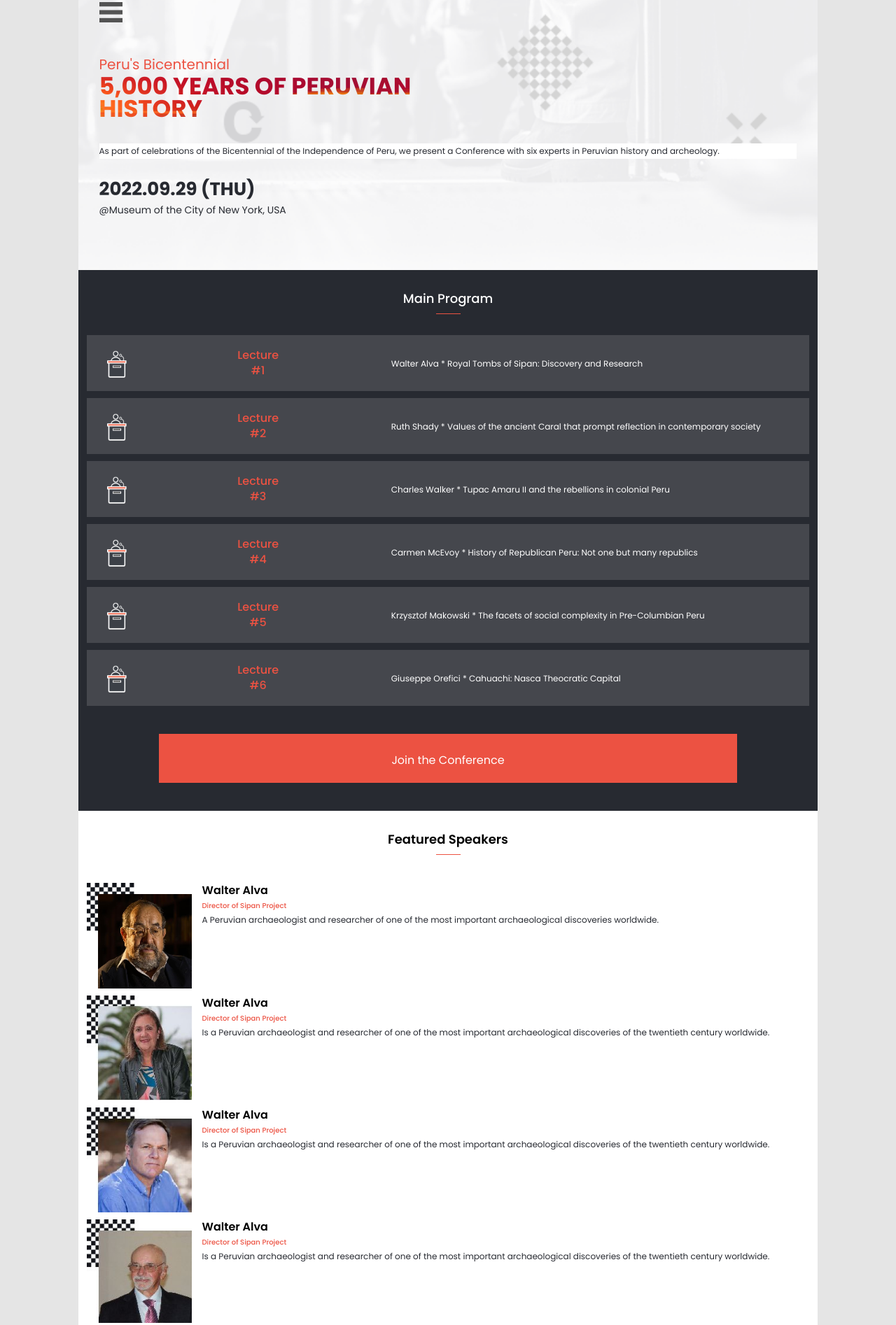
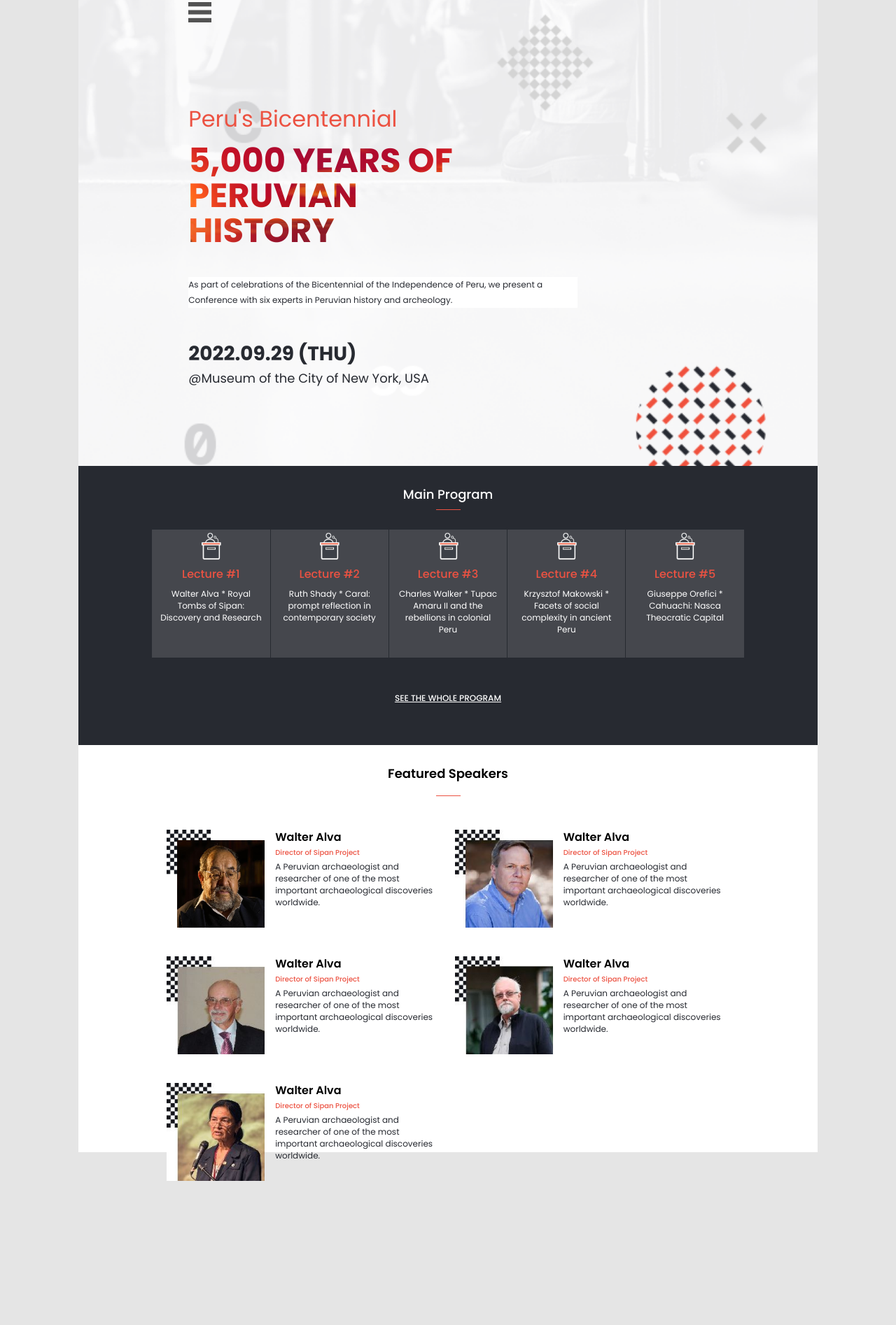
Before and after one commit to cmolinan/Landing-page-for-a-Conference, a plain HTML site: page index.html in a window 1280 px wide. Shown: the part 52-1946 px from the top of the page at 70% size. After the commit the page ends 1740 px from the top, so only its background shows below. Drawn offline with Linux system fonts and the light colour scheme; a web font is replaced by a local one.

Commit message:
First part of desktop conversion

```diff
--- a/index.html
+++ b/index.html
@@ -54,49 +54,46 @@
         </p>
         <h3>2022.09.29 (THU)</h3>
         <h4>@Museum of the City of New York, USA</h4>
-        <!-- <img src="./images/icons/squares.webp"  alt="close menu"> -->
       </div>
-      <div class="program">
-        <h2>Main Program</h2>
-        <!-- <img src="./images/icons/last-line.svg"  alt=""> -->
+      <div class="program-zone">
+
+        <h2 id="program-title">Main Program</h2>
         <div class="line"></div>
+
+        <!-- --Program-- -->
+        <div id="program">
           <div class="lecture">
             <img src="./images/icons/program_icon_01.png"  alt="Lecture 1">
-          <h3>Lecture<br>#1</h3>
+            <h3>Lecture #1</h3>
             <p>Walter Alva * Royal Tombs of Sipan: Discovery and Research</p>
           </div>
           <div class="lecture">
             <img src="./images/icons/program_icon_01.png"  alt="Lecture 2">
-          <h3>Lecture<br>#2</h3>
-          <!-- <p>Ruth Shady * The Caral Civilization: reflections
-            on contemporary society</p> -->
-          <p>Ruth Shady * Values of the ancient Caral
-            that prompt reflection in contemporary society
+            <h3>Lecture #2</h3>
+            <p>Ruth Shady * Caral: prompt reflection in contemporary society
             </p>
           </div>
           <div class="lecture">
             <img src="./images/icons/program_icon_01.png"  alt="Lecture 3">
-          <h3>Lecture<br>#3</h3>
+            <h3>Lecture #3</h3>
             <p>Charles Walker * Tupac Amaru II and the rebellions in colonial Peru</p>
           </div>
           <div class="lecture">
-          <img src="./images/icons/program_icon_01.png"  alt="Lecture 4">
-          <h3>Lecture<br>#4</h3>
-          <p>Carmen McEvoy * History of Republican Peru: Not one but
-            many republics</p>
-        </div>
-        <div class="lecture">
             <img src="./images/icons/program_icon_01.png"  alt="Lecture 5">
-          <h3>Lecture<br>#5</h3>
-          <p>Krzysztof Makowski * The facets of social
-            complexity in Pre-Columbian Peru</p>
+            <h3>Lecture #4</h3>
+            <p>Krzysztof Makowski * Facets of social
+              complexity in ancient Peru</p>
           </div>
           <div class="lecture">
             <img src="./images/icons/program_icon_01.png"  alt="Lecture 6">
-          <h3>Lecture<br>#6</h3>
+            <h3>Lecture #5</h3>
             <p>Giuseppe Orefici * Cahuachi: Nasca
               Theocratic Capital</p>
           </div>
+        </div>
+        <!-- end of program -->
+
+        <h4 id="program-see"><u >SEE THE WHOLE PROGRAM</u></h4>
         <div class="rectangle"><br>Join the Conference</div>
       </div>
 
@@ -116,26 +113,13 @@
             </div>
           </div>
           <div class="lecturer">
-            <img src="./images/Carmen-McEvoy.jpg"  alt="Lecturer 1">
-            <div class="details">
-              <h2>Walter Alva</h2>
-              <h3>Director of Sipan Project</h3>
-              <p>Is a Peruvian archaeologist and
-                researcher of one of the most important
-                archaeological discoveries of the twentieth
-                century worldwide.
-              </p>
-            </div>
-          </div>
-          <div class="lecturer">
             <img src="./images/Charles-Walker.jpg"  alt="Lecturer 1">
             <div class="details">
               <h2>Walter Alva</h2>
               <h3>Director of Sipan Project</h3>
-              <p>Is a Peruvian archaeologist and
+              <p>A Peruvian archaeologist and
                 researcher of one of the most important
-                archaeological discoveries of the twentieth
-                century worldwide.
+                archaeological discoveries worldwide.
               </p>
             </div>
           </div>
@@ -144,15 +128,14 @@
             <div class="details">
               <h2>Walter Alva</h2>
               <h3>Director of Sipan Project</h3>
-              <p>Is a Peruvian archaeologist and
+              <p>A Peruvian archaeologist and
                 researcher of one of the most important
-                archaeological discoveries of the twentieth
-                century worldwide.
+                archaeological discoveries worldwide.
               </p>
             </div>
           </div>
           <div class="lecturer">
-            <img src="./images/Krzysztof Makowski.jpg"  alt="Lecturer 1">
+            <img src="./images/Krzysztof-Makowski.jpg"  alt="Lecturer 1">
             <div class="details">
               <h2>Walter Alva</h2>
               <h3>Director of Sipan Project</h3>
@@ -167,31 +150,17 @@
             <div class="details">
               <h2>Walter Alva</h2>
               <h3>Director of Sipan Project</h3>
-              <p>Is a Peruvian archaeologist and
+              <p>A Peruvian archaeologist and
                 researcher of one of the most important
-                archaeological discoveries of the twentieth
-                century worldwide.
+                archaeological discoveries worldwide.
               </p>
             </div>
           </div>
 
-
         </div>
-
-
       </div>
 
     </section>
-    <!-- <section class="about-section" id="about-section">
-      <div class="about">
-        <h1>I'm Carlos<br>
-          Glad to see you!</h1>
-        <p>
-          I'm a software developer! I can help you build a product , feature or website. Look through some of my work
-          and experience! If you like what you see and have a project you need coded, don't hestiate to contact me.
-        </p>
-      </div>
-    </section> -->
   </main>
   <script src="code.js"></script>
 </body>
--- a/styles.css
+++ b/styles.css
@@ -147,9 +147,15 @@ body {
   font-size: 10px;
   line-height: 14px;
   text-align: center;
-  padding-bottom: 20px;
-  padding-top: 30px;
   justify-content: center;
+}
+
+.division {
+  background-color: #e5e5e5;
+  width: 100%;
+  height: 2px;
+  margin-bottom: 10px;
+  margin-top: 30px;
 }
 
 .speakers h2 {
@@ -162,13 +168,17 @@ body {
   padding-bottom: 10px;
 }
 
-.program h2 {
+#program-title {
   color: white;
   text-align: center;
   font-size: 18px;
   font-weight: 500;
   line-height: 22px;
   padding-top: 30px;
+}
+
+#program-see {
+  display: none;
 }
 
 .details h2 {
@@ -223,8 +233,9 @@ body {
   font-size: 12px;
   font-weight: 350;
   line-height: 17px;
-  width: 60%;
-  padding: 0 5px 0 10px;
+  width: 65%;
+  min-width: 140px;
+  padding: 0 1% 0 1%;
   align-self: center;
 }
 
@@ -295,6 +306,10 @@ body {
   font-size: 26px;
 }
 
+.homepage h3 {
+  font-size: 22px;
+}
+
 .homepage h4,
 .about h4 {
   font-size: 14px;
@@ -363,11 +378,15 @@ body {
   top: 5px;
 }
 
-.program {
+.program-zone {
+  background-color: var(--black);
+  margin: 0 8.7145%;
+  padding-bottom: 40px;
+}
+
+#program {
   display: flex;
   flex-direction: column;
-  background-color: var(--black);
-  margin: 0 8.7145%;
   gap: 10px;
   padding: 0 12px;
 }
@@ -376,7 +395,8 @@ body {
   background-color: #ec5242;
   width: 35px;
   height: 1px;
-  margin-bottom: 20px;
+  margin-top: 10px;
+  margin-bottom: 28px;
   margin-left: auto;
   margin-right: auto;
 }
@@ -396,7 +416,8 @@ body {
   justify-content: space-between;
   color: var(--gray);
   height: 80px;
-  padding-left: 20px;
+  padding-left: 3%;
+  gap: 0;
 }
 
 .lecture h3 {
@@ -410,13 +431,15 @@ body {
 
 .rectangle {
   background-color: #ec5242;
-  width: 80%;
-  height: 70px;
+  width: 75%;
+  max-width: 300px;
+  height: 75px;
   color: white;
-  margin-top: 30px;
-  margin-bottom: 40px;
-  align-self: center;
   text-align: center;
+  padding-left: 10%;
+  padding-right: 10%;
+  margin: auto;
+  margin-top: 40px;
 }
 
 .speakers {
@@ -424,6 +447,7 @@ body {
   margin: 0 8.7145%;
   gap: 10px;
   padding: 0 12px;
+  padding-bottom: 20px;
 }
 
 .reviews {
@@ -524,3 +548,259 @@ body {
   font-size: 14px;
   flex: 1.3;
 }
+
+@media only screen and (min-width: 1024px) {
+  .homepage {
+    padding-left: 12.32%;
+    padding-right: 12.32%;
+  }
+
+  .homepage h1 {
+    font-size: 48px;
+    line-height: 50px;
+    width: 75%;
+    padding-bottom: 5.6%;
+  }
+
+  .homepage h2 {
+    font-size: 32px;
+    padding-top: 14.36%;
+    padding-bottom: 1.5%;
+  }
+
+  .homepage h3 {
+    padding-top: 6%;
+    font-size: 28px;
+  }
+
+  .homepage h4 {
+    font-size: 18px;
+    padding-bottom: 112px;
+  }
+
+  .homepage p {
+    font-size: 12px;
+    width: 75%;
+  }
+
+  .rectangle {
+    display: none;
+  }
+
+  #program {
+    display: flex;
+    flex-direction: row;
+
+    /* Change padding left/right when screens > 1024 */
+    padding: 0 10%;
+    gap: 1px;
+    justify-content: space-between;
+  }
+
+  .lecture {
+    display: flex;
+    flex-direction: column;
+    width: 20%;
+    min-width: 110px;
+    height: 40%;
+    justify-content: space-between;
+    padding: 0;
+    margin: 0;
+  }
+
+  .lecture h3 {
+    color: var(--orange);
+    text-align: center;
+    font-size: 16px;
+    font-weight: 500;
+    line-height: 22px;
+    align-self: center;
+    padding: 5% 0;
+  }
+
+  .lecture p {
+    color: white;
+    text-align: center;
+    font-size: 12px;
+    font-weight: 350;
+    line-height: 17px;
+    padding: 0;
+    margin: 0;
+    width: 90%;
+    height: 100px;
+    align-self: center;
+    min-width: 90px;
+  }
+
+  .lecture img {
+    width: 45px;
+    height: 45px;
+    align-self: center;
+  }
+
+  #program-see {
+    display: block;
+    color: white;
+    text-align: center;
+    font-size: 12px;
+    font-weight: 500;
+    line-height: 22px;
+    padding-top: 4.42%;
+    padding-bottom: 1.5%;
+  }
+
+  .reviews {
+    display: grid;
+    grid-template-columns: 50% 50%;
+    grid-template-rows: 33.33% 33.33% 33.33%;
+
+    /* Padding left/right when screen >1023 */
+    padding: 20px 11.1%;
+    gap: 9.7% 1.2%;
+  }
+
+  .lecturer {
+    height: 90%;
+  }
+
+  .lecturer img {
+    width: 30%;
+    min-width: 140px;
+    min-height: 140px;
+    height: auto;
+    flex: 1;
+  }
+
+  .details {
+    padding: 0 10px 0 15px;
+    flex: 1.8;
+  }
+}
+
+@media only screen and (min-width: 768px) and (max-width: 1023px) {
+  .homepage {
+    padding-left: 12.32%;
+    padding-right: 12.32%;
+  }
+
+  .homepage h1 {
+    font-size: 48px;
+    line-height: 50px;
+    width: 75%;
+    padding-bottom: 5.6%;
+  }
+
+  .homepage h2 {
+    font-size: 32px;
+    padding-top: 14.36%;
+    padding-bottom: 1.5%;
+  }
+
+  .homepage h3 {
+    padding-top: 6%;
+    font-size: 28px;
+  }
+
+  .homepage h4 {
+    font-size: 18px;
+    padding-bottom: 112px;
+  }
+
+  .homepage p {
+    font-size: 12px;
+    width: 75%;
+  }
+
+  .rectangle {
+    display: none;
+  }
+
+  #program {
+    display: flex;
+    flex-direction: row;
+
+    /* Change padding left/right when 768 to 1023 */
+    padding: 0 4%;
+    gap: 1px;
+    justify-content: space-between;
+  }
+
+  .lecture {
+    display: flex;
+    flex-direction: column;
+    width: 20%;
+    min-width: 110px;
+    height: 40%;
+    justify-content: space-between;
+    padding: 0;
+    margin: 0;
+  }
+
+  .lecture h3 {
+    color: var(--orange);
+    text-align: center;
+    font-size: 16px;
+    font-weight: 500;
+    line-height: 22px;
+    align-self: center;
+    padding: 5% 0;
+  }
+
+  .lecture p {
+    color: white;
+    text-align: center;
+    font-size: 12px;
+    font-weight: 350;
+    line-height: 17px;
+    padding: 0;
+    margin: 0;
+    width: 90%;
+    height: 100px;
+    align-self: center;
+    min-width: 90px;
+  }
+
+  .lecture img {
+    width: 45px;
+    height: 45px;
+    align-self: center;
+  }
+
+  #program-see {
+    display: block;
+    color: white;
+    text-align: center;
+    font-size: 12px;
+    font-weight: 500;
+    line-height: 22px;
+    padding-top: 4.42%;
+    padding-bottom: 1.5%;
+  }
+
+  .reviews {
+    display: grid;
+    grid-template-columns: 50% 50%;
+    grid-template-rows: 33.33% 33.33% 33.33%;
+
+    /* Reduce padding left/right when screen betweeen 768-1023 */
+    padding: 20px 3.1%;
+    gap: 9.7% 1.2%;
+  }
+
+  .lecturer {
+    height: 90%;
+  }
+
+  .lecturer img {
+    width: 30%;
+    min-width: 140px;
+    min-height: 140px;
+    height: auto;
+    flex: 1;
+  }
+
+  .details {
+    padding: 0 10px 0 15px;
+    flex: 1.8;
+  }
+}
```
Also changed, not shown: about.html (+3 -0 lines), images/Krzysztof-Makowski.jpg (renamed from images/Krzysztof Makowski.jpg). Lines whose indentation alone changed are shown as unchanged.
